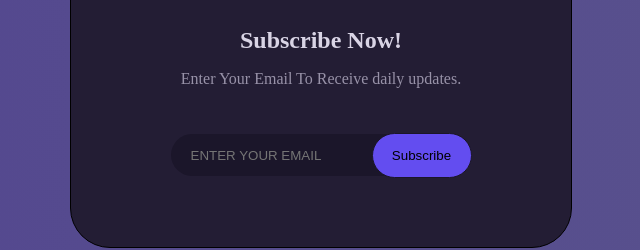
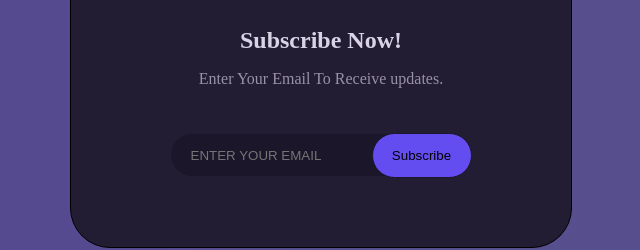
Before and after one commit to ddedo2468/news-letter-site, a plain HTML site: page index.html in a window 1280 px wide. Shown: the part 304-554 px from the top of the page, 319-959 px from the left. Drawn offline with Linux system fonts and the light colour scheme.

Commit message:
change to learn git

```diff
--- a/index.html
+++ b/index.html
@@ -20,7 +20,7 @@
                 <h1 class="head-text">Subscribe Now!</h1>
 
 
-                <p class="text">Enter Your Email To Receive daily updates.</p>
+                <p class="text">Enter Your Email To Receive updates.</p>
             </div>
         <input class="input-email" placeholder="ENTER YOUR EMAIL" />
 
```
